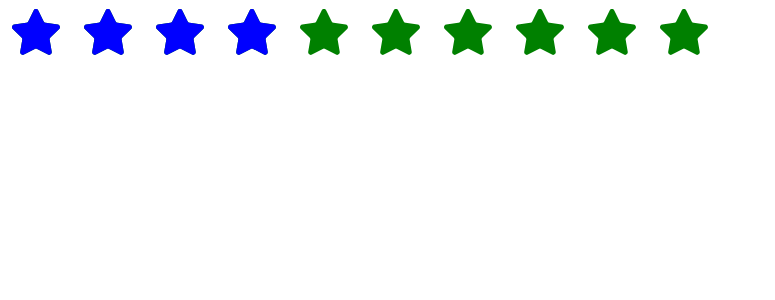
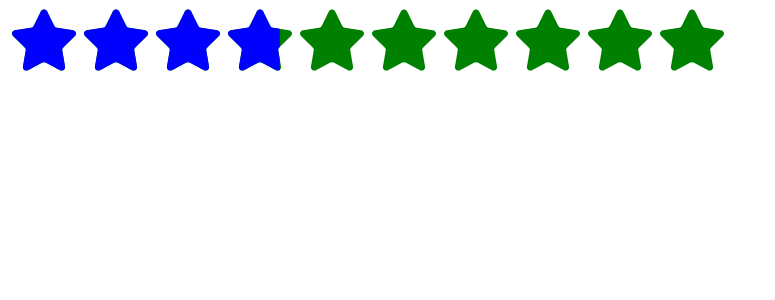
Before and after one commit to NicolasMilliard/react-ts-rating-star, a React (Vite) app in the folder example/: page / in a window 1280 px wide. Shown: the top 300 px of the page, without its empty margins (0-775 px from the left). Built offline with nearby package versions, Linux system fonts and the light colour scheme.

Commit message:
Update RatingStar component styles to use SCSS

```diff
--- a/example/src/ExampleRatingStar.tsx
+++ b/example/src/ExampleRatingStar.tsx
@@ -1,7 +1,7 @@
 import React from 'react'
 // import { RatingStar } from 'react-ts-rating-star'
 import RatingStar from './components/RatingStar.tsx'
-import MyCustomIcon from './MyCustomIcon.tsx'
+// import MyCustomIcon from './MyCustomIcon.tsx'
 
 const ExampleRatingStar = () => {
   const getStarNumberClicked = (rating: number) => {
--- a/example/src/components/RatingStar.tsx
+++ b/example/src/components/RatingStar.tsx
@@ -3,7 +3,7 @@ import Star from './Star'
 // Types
 import type { RatingStarProps } from './types/types'
 // Styles
-import './styles/react-ts-rating-star.css'
+import './styles/react-ts-rating-star.scss'
 
 /**
  * RatingStar component for displaying a rating star system.
@@ -30,6 +30,14 @@ const RatingStar = ({
   /** CSS Variable */
   const backgroundColorCSSVar = {
     '--rtrs-star-background-color': backgroundColor,
+  } as React.CSSProperties
+  /** CSS Variable */
+  const iconWidthCSSVar = {
+    '--rtrs-icon-width': iconWidth,
+  } as React.CSSProperties
+  /** CSS Variable */
+  const iconHeightCSSVar = {
+    '--rtrs-icon-height': iconHeight,
   } as React.CSSProperties
 
   /**
@@ -103,6 +111,8 @@ const RatingStar = ({
       style={{
         ...iconColorCSSVar,
         ...backgroundColorCSSVar,
+        ...iconWidthCSSVar,
+        ...iconHeightCSSVar,
       }}
     >
       {renderStars}
--- a/example/src/components/Star.tsx
+++ b/example/src/components/Star.tsx
@@ -19,19 +19,9 @@ const Star = ({
   onClick,
 }: StarProps) => {
   return (
-    <>
-      {icon ? (
-        <span
-          style={{ width: iconWidth, height: iconHeight }}
-          className={`rtrs-star ${isActive ? 'rtrs-clicked-star' : ''} ${animationClassName}`}
-          onClick={() => onClick(currentStar)}
-        >
-          {icon}
-        </span>
-      ) : (
     <svg
       xmlns='http://www.w3.org/2000/svg'
-          // viewBox='0 0 47.94 47.94' -> must update the transform origin to the center ?
+      viewBox='0 0 47.94 47.94'
       xmlSpace='preserve'
       width={iconWidth}
       height={iconHeight}
@@ -54,8 +44,6 @@ const Star = ({
         className='rtrs-star-progress'
       />
     </svg>
-      )}
-    </>
   )
 }
 
--- a/example/src/components/styles/react-ts-rating-star.scss
+++ b/example/src/components/styles/react-ts-rating-star.scss
@@ -3,7 +3,7 @@
   cursor: pointer;
   display: flex;
   align-items: center;
-  width: fit-content;
+  // width: fit-content;
   fill: var(--rtrs-star-background-color);
 
   &:hover .rtrs-star path,
```
Lines whose indentation alone changed are shown as unchanged.
